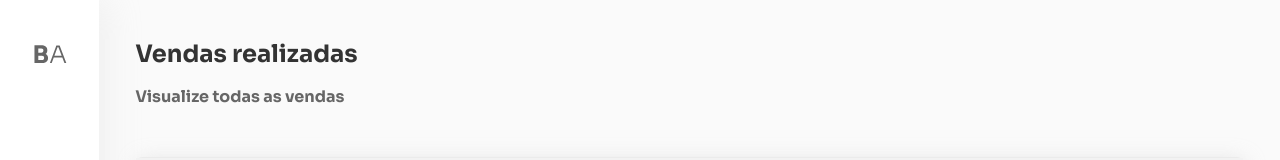
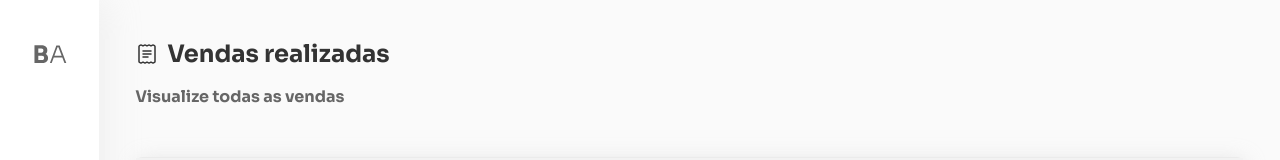
Before and after one commit to lucavini/BOOK_APP, a React (Vite) app: page / in a window 1280 px wide. Shown: the top 160 px of the page. Built offline with nearby package versions, Linux system fonts and the light colour scheme.

Commit message:
feat: page icon

```diff
--- a/src/App/components/template/index.tsx
+++ b/src/App/components/template/index.tsx
@@ -10,16 +10,20 @@ type IProps = {
   children: React.ReactNode;
   title: string;
   subtitle: string;
+  Icon: React.FunctionComponent<React.SVGProps<SVGSVGElement>>;
 };
 
-function Template({ children, title, subtitle }: IProps) {
+function Template({ children, title, subtitle, Icon }: IProps) {
   return (
     <>
       <LateralMenu />
       <Container>
         <Section>
           <Header>
-            <Title>{title}</Title>
+            <div>
+              <Icon stroke="#333333" />
+              <Title>{title}</Title>
+            </div>
             <SubTitle>{subtitle}</SubTitle>
           </Header>
 
--- a/src/App/components/template/styles.ts
+++ b/src/App/components/template/styles.ts
@@ -20,6 +20,14 @@ export const Header = styled('header')`
   display: flex;
   flex-direction: column;
   gap: 16px;
+
+  div {
+    display: flex;
+    align-items: center;
+    h1 {
+      margin-left: 8px;
+    }
+  }
 `;
 
 export const Content = styled('section')`
```
